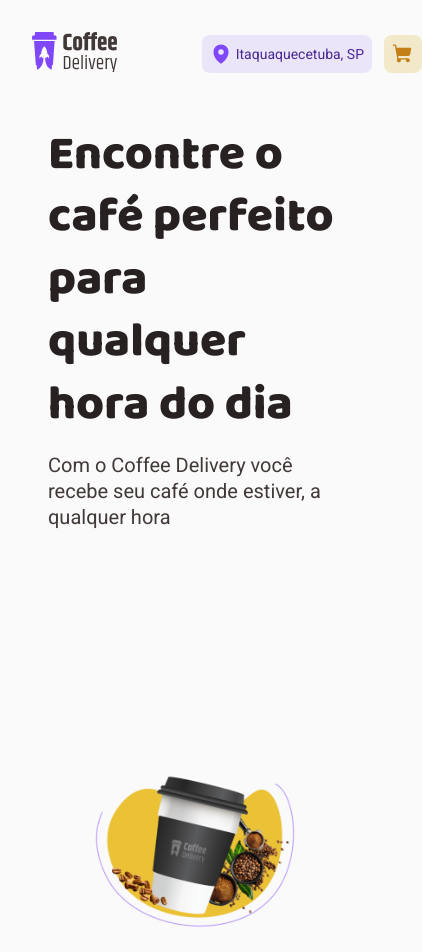
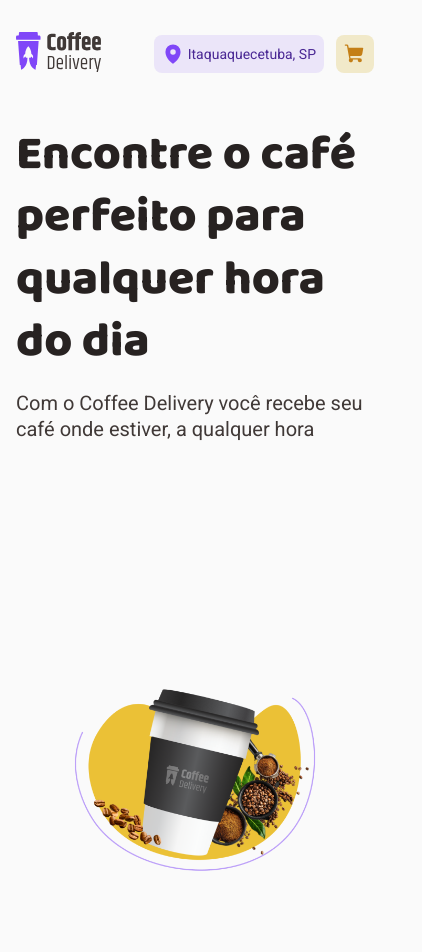
Before and after one commit to juniordbz/Coffee-Delivery, a React (Vite) app: page / in a window 390 px wide. Shown: the whole page, 422 px wide, since content can reach past the window. Built offline with nearby package versions, Linux system fonts and the light colour scheme; some icons are missing; the HTML template or start-up script is replaced by a standard one.

Commit message:
responsive intro

```diff
--- a/src/components/header/index.tsx
+++ b/src/components/header/index.tsx
@@ -1,12 +1,11 @@
 import { CartAndLocation, HeaderButton, HeaderContainer } from './styles'
 import Logo from '../../assets/Logo.svg'
 import { MapPin, ShoppingCart } from 'phosphor-react'
-import { mediaQuery } from '../../layout/defaultLayout/styles'
 
 export function Header() {
   return (
     <HeaderContainer>
-      <section className={mediaQuery > 991 ? 'container' : 'containerMobile'}>
+      <section className="container">
         <div>
           <img src={Logo} />
         </div>
--- a/src/components/header/styles.ts
+++ b/src/components/header/styles.ts
@@ -1,4 +1,5 @@
 import styled, { css } from 'styled-components'
+import { breakpoints } from '../../breakpoints/breakepoints'
 
 export const HeaderContainer = styled.header`
   width: 100%;
@@ -12,6 +13,10 @@
     align-items: center;
     justify-content: space-between;
     padding: 2rem 0;
+
+    @media ${breakpoints.md} {
+      padding: 2rem 1rem;
+    }
   }
 `
 export const CartAndLocation = styled.div`
--- a/src/layout/defaultLayout/styles.ts
+++ b/src/layout/defaultLayout/styles.ts
@@ -1,3 +1,4 @@
+import { useState } from 'react'
 import styled from 'styled-components'
 
 export const LayoutContainer = styled.div`
@@ -15,4 +16,3 @@
     margin-right: 2rem;
   }
 `
-export const mediaQuery = screen.width
--- a/src/pages/home/components/intro/index.tsx
+++ b/src/pages/home/components/intro/index.tsx
@@ -10,16 +10,13 @@
 import { RegularText } from '../../../../components/typography'
 import { InfoWithIcon } from '../../../../components/infoWithIcon'
 import { useTheme } from 'styled-components'
-import { mediaQuery } from '../../../../layout/defaultLayout/styles'
 
 export function IntroHome() {
   const { colors } = useTheme()
 
   return (
     <IntroContainer>
-      <IntroContent
-        className={mediaQuery > 991 ? 'container' : 'containerMobile'}
-      >
+      <IntroContent className="container">
         <div>
           <section>
             <IntroTite size={'xl'}>
--- a/src/pages/home/components/intro/styles.ts
+++ b/src/pages/home/components/intro/styles.ts
@@ -42,8 +42,6 @@
 
 export const IntroTite = styled(TitleText)`
   margin-bottom: 1rem;
-  @media ${breakpoints.md} {
-  }
 `
 
 export const HighlightsContainer = styled.div`
@@ -54,6 +52,10 @@
   margin-top: 4rem;
 
   @media ${breakpoints.md} {
+    place-content: center;
+  }
+
+  @media ${breakpoints.sm} {
     grid-template-columns: 1fr;
   }
 `
```
